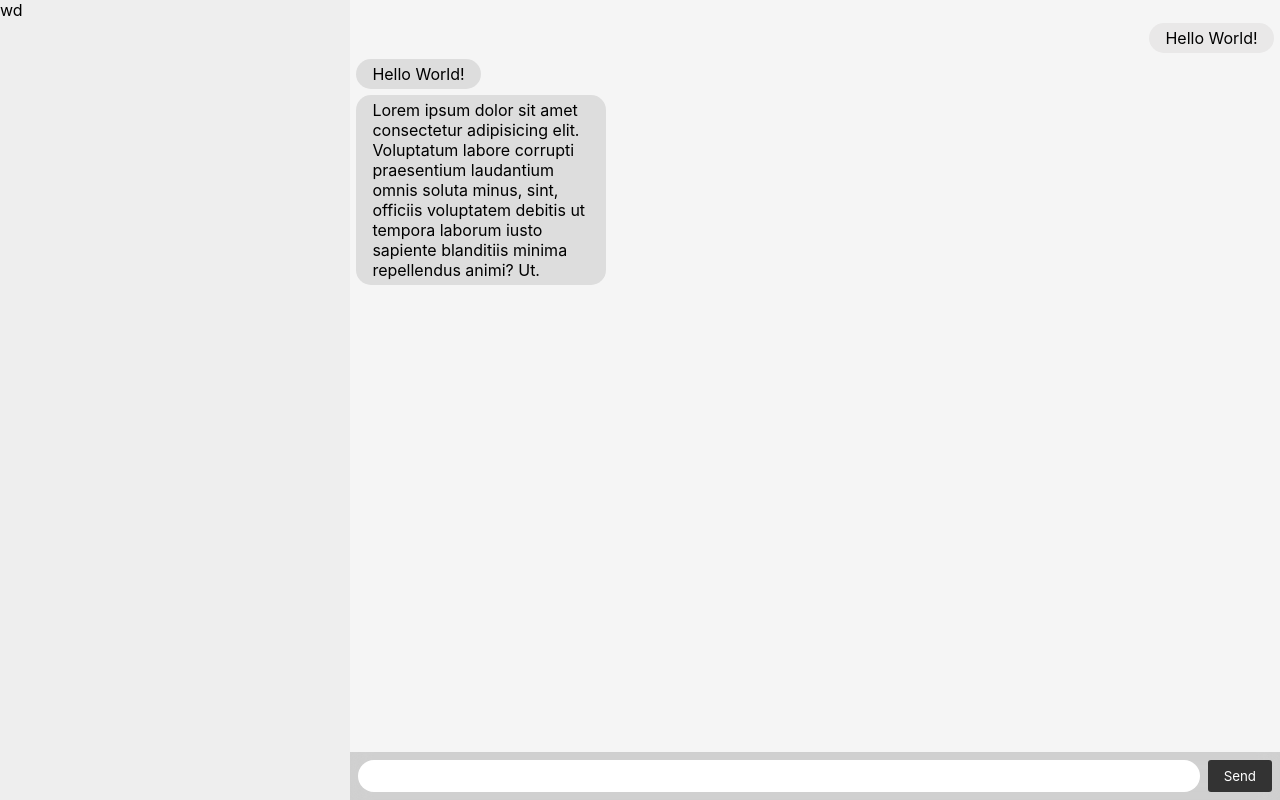
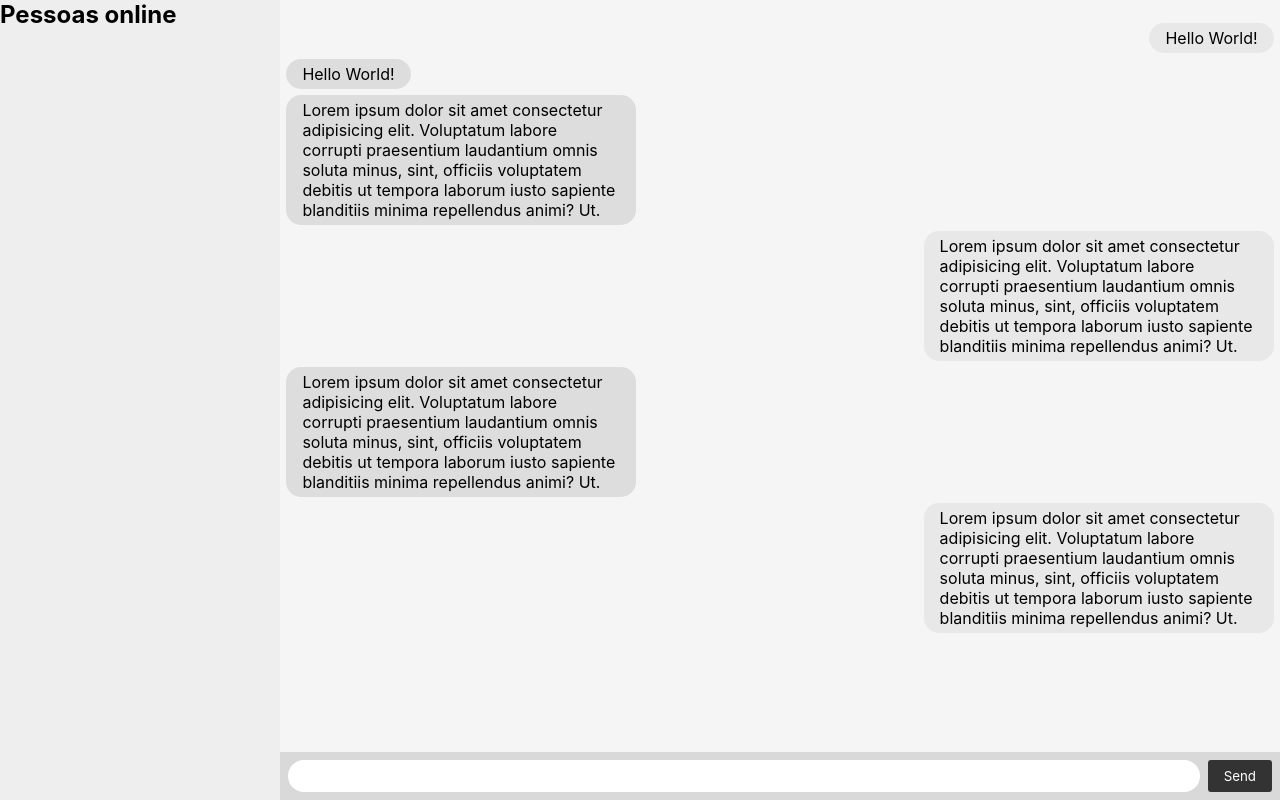
Before and after one commit to FernandoHugo399/chat-with-socket.io, a plain HTML site: page views/index.html in a window 1280 px wide. Drawn offline with nearby package versions, Linux system fonts and the light colour scheme.

Commit message:
Terminando sessao das mensagens

```diff
--- a/public/css/style.css
+++ b/public/css/style.css
@@ -15,6 +15,7 @@ html,body{
 main{
     display: flex;
     height: 100%;
+    padding-bottom: 48px;
 }
 
 /************/
@@ -22,21 +23,33 @@ main{
 
 /* Sidebar */
 section.sidebar{
-    width: 350px;
+    position: fixed;
+    width: 280px;
     height: 100%;
     background-color: #eee;
 }
 
+/************/
+
+
+
+/* conteudo */
 section.content{
-    width: calc(100% - 350px);
+    margin-left: 280px;
+    width: calc(100% - 280px);
     height: 100%;
     background-color: rgb(245, 245, 245);
     padding: 20px 0.5%;
+    position: relative;
+    left: 0;
+    right: 0;
+    transition: 0.3s;
+    overflow-x: hidden;
 }
 
 
 #form {
-    width: calc(100% - 350px);
+    width: calc(100% - 280px);
     background: rgba(0, 0, 0, 0.15);
     padding: 0.25rem;
     bottom: 0;
@@ -82,7 +95,7 @@ section.content{
   clear: both;
   border-radius: 15px;
   margin: 3px 0;
-  max-width: 250px;
+  max-width: 350px;
   word-break: keep-all;
 }
 
@@ -96,3 +109,6 @@ section.content{
     background-color: #ddd;
     float: left;
 }
+
+
+/************/
--- a/views/index.html
+++ b/views/index.html
@@ -4,6 +4,8 @@
     <meta charset="UTF-8">
     <meta http-equiv="X-UA-Compatible" content="IE=edge">
     <meta name="viewport" content="width=device-width, initial-scale=1.0">
+    <meta name="author" content="Hugo Fernando">
+    <meta name="description" content="Venha">
     <title>Chat with Socket.io</title>
     <link rel="shortcut icon" href="/images/socket.io.png" type="image/x-icon">
     <link rel="stylesheet" href="/css/style.css">
@@ -14,7 +16,7 @@
     <body>
         <main>
             <section class="sidebar">
-                wd
+                <div class="title"><h2>Pessoas online</h2></div>
             </section> <!-- sidebar -->
 
             <section class="content">
@@ -22,6 +24,9 @@
                     <li class="my-message">Hello World!</li>
                     <li class="they-message">Hello World!</li>
                     <li class="they-message">Lorem ipsum dolor sit amet consectetur adipisicing elit. Voluptatum labore corrupti praesentium laudantium omnis soluta minus, sint, officiis voluptatem debitis ut tempora laborum iusto sapiente blanditiis minima repellendus animi? Ut.</li>
+                    <li class="my-message">Lorem ipsum dolor sit amet consectetur adipisicing elit. Voluptatum labore corrupti praesentium laudantium omnis soluta minus, sint, officiis voluptatem debitis ut tempora laborum iusto sapiente blanditiis minima repellendus animi? Ut.</li>
+                    <li class="they-message">Lorem ipsum dolor sit amet consectetur adipisicing elit. Voluptatum labore corrupti praesentium laudantium omnis soluta minus, sint, officiis voluptatem debitis ut tempora laborum iusto sapiente blanditiis minima repellendus animi? Ut.</li>
+                    <li class="my-message">Lorem ipsum dolor sit amet consectetur adipisicing elit. Voluptatum labore corrupti praesentium laudantium omnis soluta minus, sint, officiis voluptatem debitis ut tempora laborum iusto sapiente blanditiis minima repellendus animi? Ut.</li>
                 </ul><!-- messages -->
                 <form id="form">
                     <input id="input" autocomplete="off" /><button>Send</button>
```
Also changed, not shown: 1 other file.
